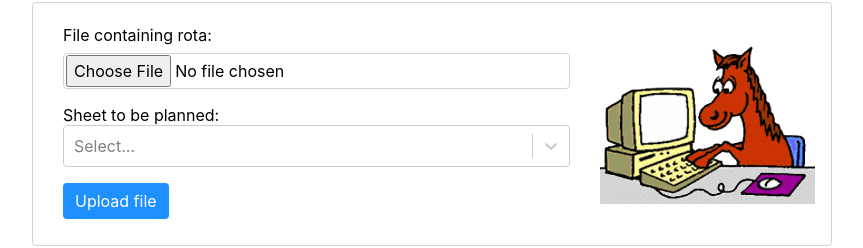
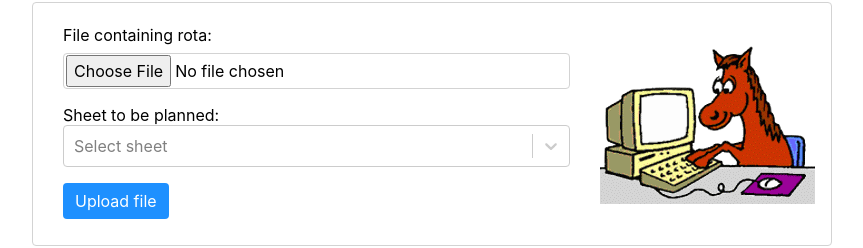
Before and after one commit to Willett-Solutions/horse-client, a React (Create React App) app: page / in a window 1280 px wide. Shown: the part 103-351 px from the top of the page, without its empty margins (208-1071 px from the left). Built offline with nearby package versions, Linux system fonts and the light colour scheme.

Commit message:
Upload form updates sheet choice depending on file selection.

```diff
--- a/src/UploadForm.tsx
+++ b/src/UploadForm.tsx
@@ -7,23 +7,43 @@ type UploadFormProps = {
   disabled: boolean,
 }
 
-class UploadForm extends React.Component<UploadFormProps> {
+type UploadFormState = {
+  sheetOptions: { value: string, label: string }[],
+  selectedOption: { value: string, label: string } | null,
+}
+
+class UploadForm extends React.Component<UploadFormProps, UploadFormState> {
   private readonly fileInput: React.RefObject<HTMLInputElement>;
   private readonly rotaDoc: Rota.Document;
 
   constructor(props: UploadFormProps) {
     super(props);
+    this.state = {
+      sheetOptions: [],
+      selectedOption: null,
+    }
     this.fileInput = React.createRef();
     this.rotaDoc = new Rota.Document();
+    this.handleFileInputChange = this.handleFileInputChange.bind(this);
+    this.handleSheetChange = this.handleSheetChange.bind(this);
     this.handleSubmit = this.handleSubmit.bind(this);
-    this.handleFileInputChange = this.handleFileInputChange.bind(this);
   }
 
   handleFileInputChange(event: React.FormEvent<HTMLInputElement>) {
     const file = event.currentTarget.files?.[0];
     if (file) {
-      this.rotaDoc.load(file).then(sheetNames => console.log(sheetNames));
+      this.rotaDoc.load(file).then(sheetNames =>
+        this.setState({
+          sheetOptions: sheetNames.map(sheetName =>
+            ({value: sheetName, label: sheetName})),
+          selectedOption: null,
+        })
+      );
     }
+  }
+
+  handleSheetChange(option: { value: string, label: string } | null) {
+    this.setState({selectedOption: option})
   }
 
   handleSubmit(event: React.FormEvent) {
@@ -41,7 +61,11 @@ class UploadForm extends React.Component<UploadFormProps> {
           </label>
           <label>
             Sheet to be planned:
-            <Select />
+            <Select
+              options={this.state.sheetOptions}
+              value={this.state.selectedOption}
+              onChange={this.handleSheetChange}
+              placeholder="Select sheet"/>
           </label>
           <button type="submit">
             Upload file
```
